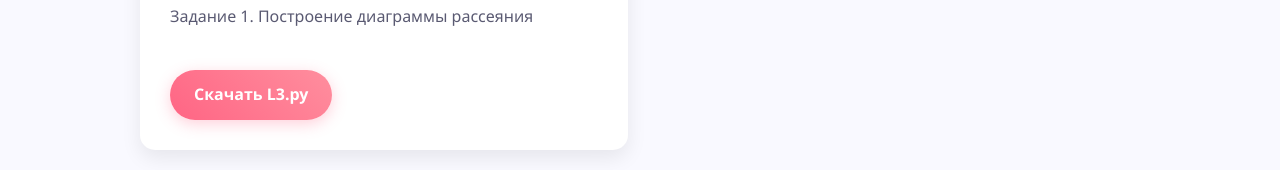
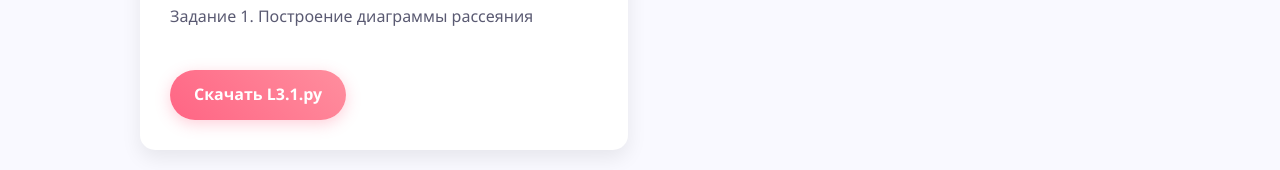
Before and after one commit to KlimAaaaaa/KlimAaaaaa.github.io, a plain HTML site: page index.html in a window 1280 px wide. Shown: the part 757-927 px from the top of the page. Drawn offline with Linux system fonts and the light colour scheme.

Commit message:
Update index.html

```diff
--- a/index.html
+++ b/index.html
@@ -219,7 +219,7 @@
             <div class="lab-card">
                 <h2 class="lab-title">Лабораторная работа 3</h2>
                 <p>Задание 1. Построение диаграммы рассеяния</p>
-                <a href="L3.py" class="lab-link" download>Скачать L3.py</a>
+                <a href="L3.1.py" class="lab-link" download>Скачать L3.1.py</a>
             </div>
 
         </div>
```
